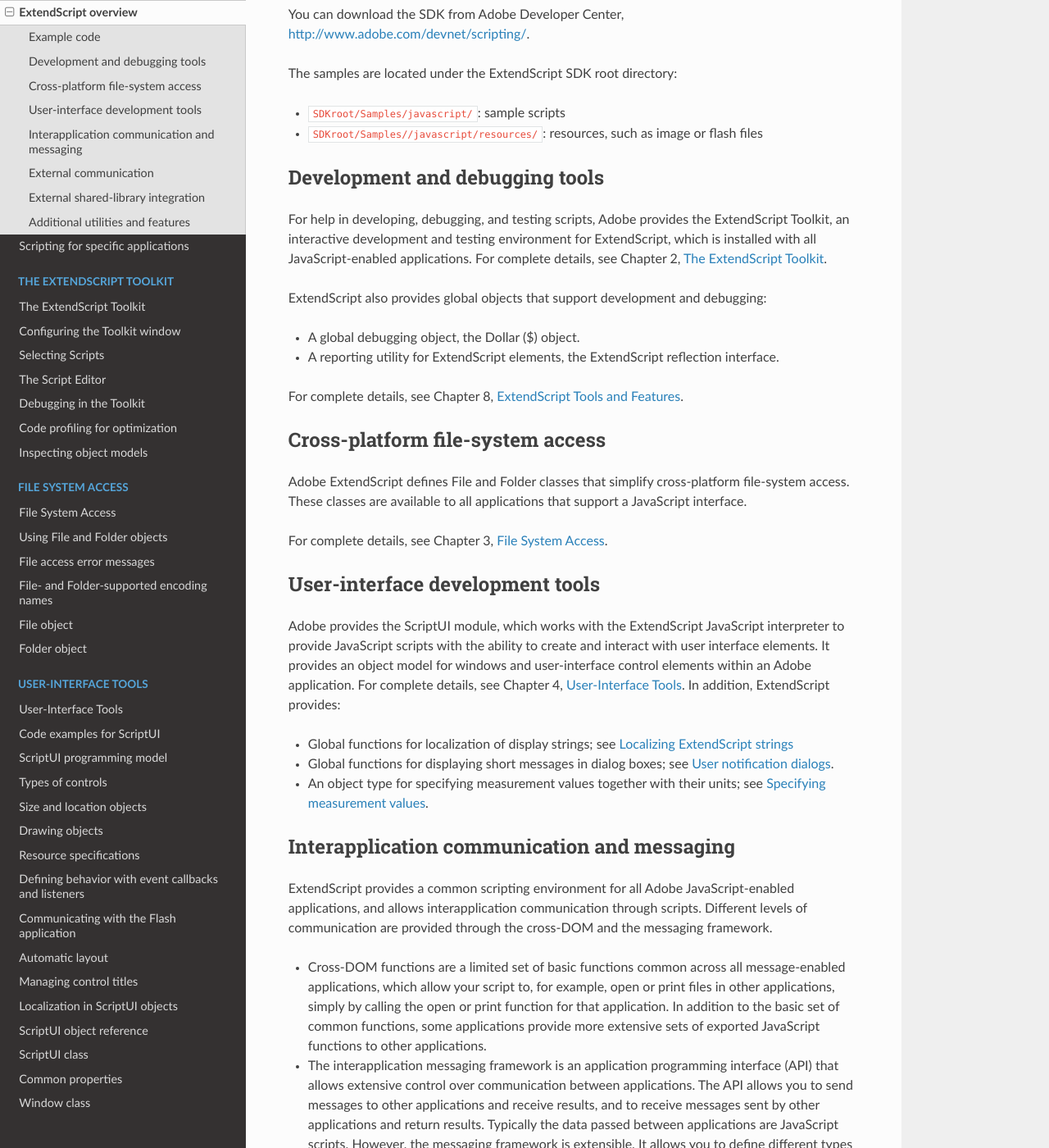
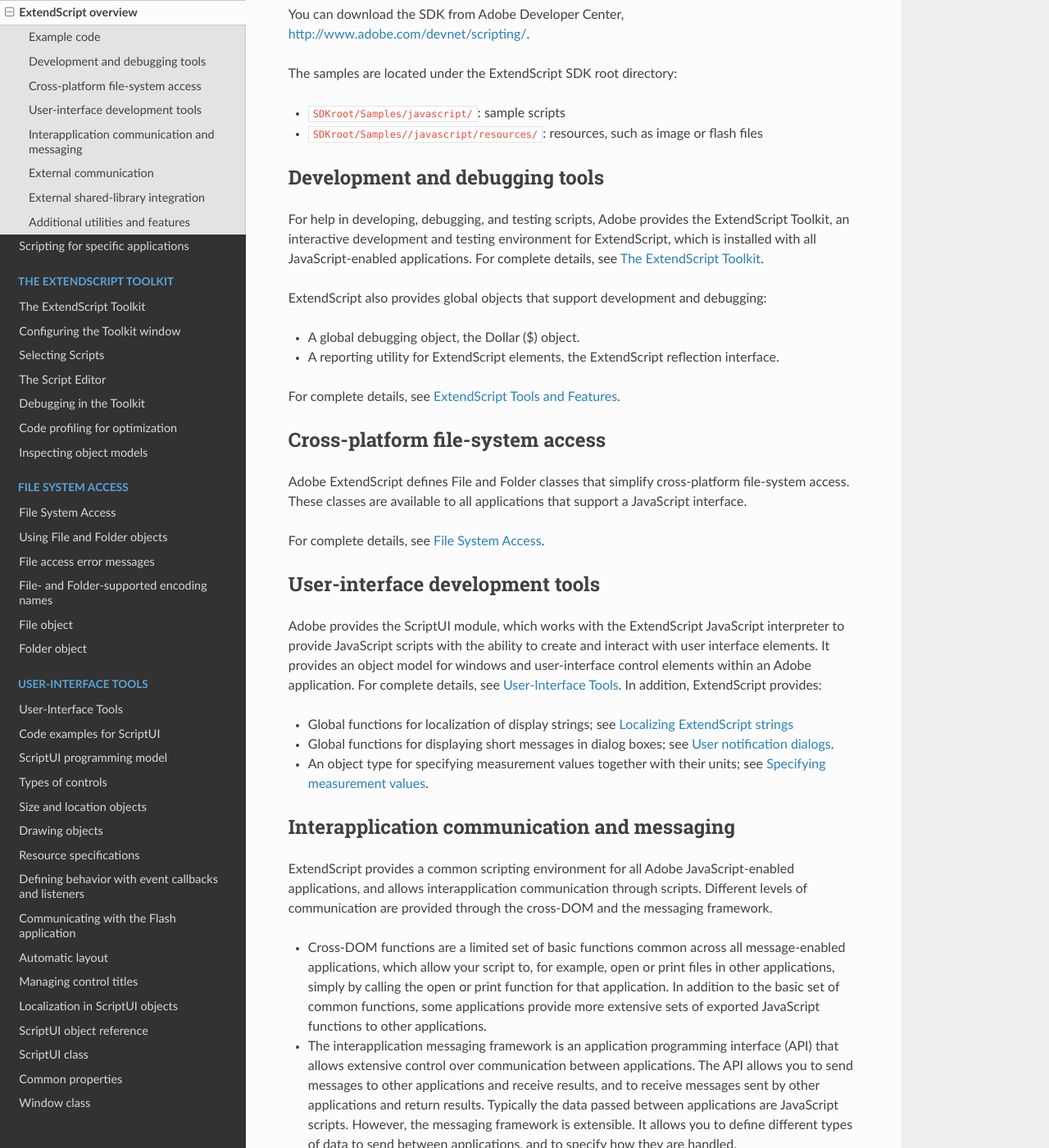
Before and after one commit to docsforadobe/javascript-tools-guide, a Sphinx documentation site: the page built from docs/introduction/extendscript-overview.rst, in a window 1280 px wide and 1400 px high, scrolled down 647 px. Shown: the whole window at 82% size. Built offline with Sphinx 7.4.7 and the Read the Docs theme 2.0.0, drawn with Linux system fonts in a browser that asks for light colours; some of the changed text lies outside the part shown.

Commit message:
Remove 'see chapter x' text

```diff
--- a/docs/extendscript-tools-features/index.rst
+++ b/docs/extendscript-tools-features/index.rst
@@ -19,4 +19,4 @@
 ExtendScript also provides a common scripting environment for all Adobe JavaScript-enabled
 applications, and allows interapplication communication through scripts.
 
-For information on these features, see Chapter 5, :ref:`interapplication-communication-with-scripts`.
+For information on these features, see :ref:`interapplication-communication-with-scripts`.
--- a/docs/introduction/extendscript-overview.rst
+++ b/docs/introduction/extendscript-overview.rst
@@ -34,14 +34,14 @@
 -------------------------------
 For help in developing, debugging, and testing scripts, Adobe provides the ExtendScript Toolkit, an
 interactive development and testing environment for ExtendScript, which is installed with all
-JavaScript-enabled applications. For complete details, see Chapter 2, :ref:`the-extendscript-toolkit`.
+JavaScript-enabled applications. For complete details, see :ref:`the-extendscript-toolkit`.
 
 ExtendScript also provides global objects that support development and debugging:
 
 - A global debugging object, the Dollar ($) object.
 - A reporting utility for ExtendScript elements, the ExtendScript reflection interface.
 
-For complete details, see Chapter 8, :ref:`extendscript-tools-and-features`.
+For complete details, see :ref:`extendscript-tools-and-features`.
 
 .. _cross-platform-file-system-access:
 
@@ -50,7 +50,7 @@
 Adobe ExtendScript defines File and Folder classes that simplify cross-platform file-system access. These
 classes are available to all applications that support a JavaScript interface.
 
-For complete details, see Chapter 3, :ref:`file-system-access`.
+For complete details, see :ref:`file-system-access`.
 
 .. _user-interface-development-tools:
 
@@ -59,7 +59,7 @@
 Adobe provides the ScriptUI module, which works with the ExtendScript JavaScript interpreter to provide
 JavaScript scripts with the ability to create and interact with user interface elements. It provides an object
 model for windows and user-interface control elements within an Adobe application. For complete details,
-see Chapter 4, :ref:`user-interface-tools`.
+see :ref:`user-interface-tools`.
 In addition, ExtendScript provides:
 
 - Global functions for localization of display strings; see :ref:`localizing-extendscript-strings`
@@ -82,7 +82,7 @@
   framework is extensible. It allows you to define different types of data to send between applications,
   and to specify how they are handled.
 
-For complete details, see Chapter 5, :ref:`interapplication-communication-with-scripts`.
+For complete details, see :ref:`interapplication-communication-with-scripts`.
 
 .. _external-communication:
 
@@ -91,7 +91,7 @@
 ExtendScript offers tools for communicating with other computers or the internet using standard
 protocols. The Socket object supports low-level TCP connections.
 
-For complete details, see Chapter 6, :ref:`external-communication-tools`.
+For complete details, see :ref:`external-communication-tools`.
 
 .. _external-shared-library-integration:
 
@@ -101,7 +101,7 @@
 the platform you are using, and loading it into JavaScript as an ExternalObject instance. A shared library
 is implemented by a DLL in Windows, a bundle or framework in Mac OS, or a SharedObject in UNIX.
 
-For complete details, see Chapter 7, :ref:`integrating-external-libraries`.
+For complete details, see :ref:`integrating-external-libraries`.
 
 .. _additional-utilities-and-features:
 
@@ -114,8 +114,8 @@
     - Support for extending or overriding math and logical operator behavior on a class-by-class basis.
       See :ref:`operator-overloading`.
 
-    For complete details, see Chapter 8, :ref:`extendscript-tools-and-features`.
-- JavaScript compilation, through the ExtendScript Toolkit. See Chapter 2, :ref:`the-extendscript-toolkit`.
+    For complete details, see :ref:`extendscript-tools-and-features`.
+- JavaScript compilation, through the ExtendScript Toolkit. See :ref:`the-extendscript-toolkit`.
 - XML integration: ExtendScript defines the XML object, which allows you to process XML with your
-- JavaScript scripts. For complete details, see Chapter 9, :ref:`integrating-xml-into-javascript`.
+- JavaScript scripts. For complete details, see :ref:`integrating-xml-into-javascript`.
 - Scripting support for XMP metadata manipulation: XMPScript provides a JavaScript API for the Adobe
--- a/docs/introduction/scripting-for-specific-applications.rst
+++ b/docs/introduction/scripting-for-specific-applications.rst
@@ -35,7 +35,7 @@
         }
     }
 
-For details of interapplication communication, see Chapter 5, :ref:`interapplication-communication-with-scripts`.
+For details of interapplication communication, see :ref:`interapplication-communication-with-scripts`.
 
 .. _javascript-variables:
 
```
